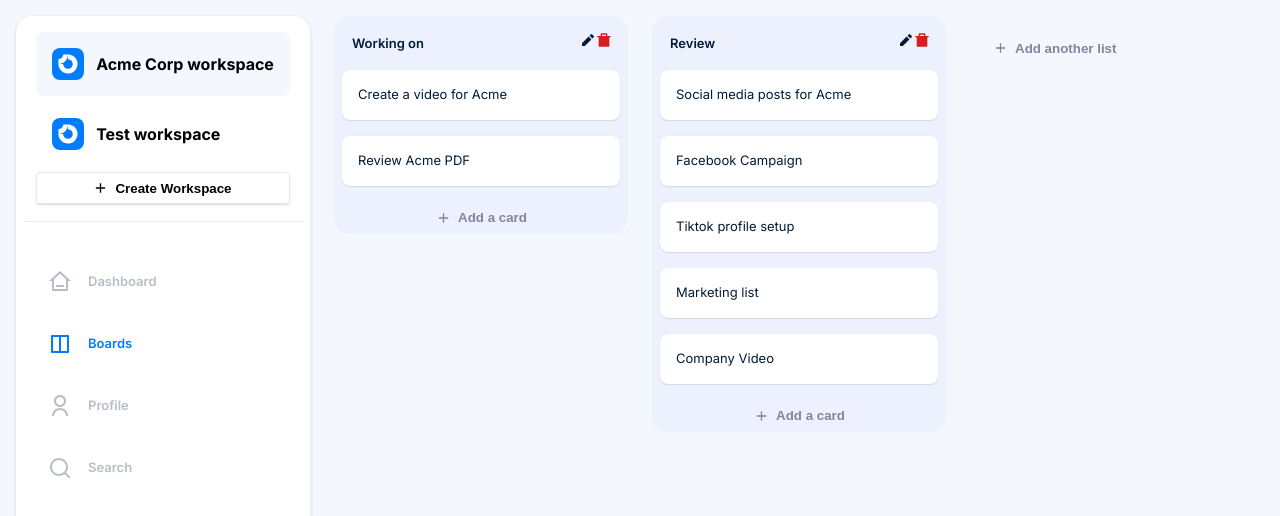
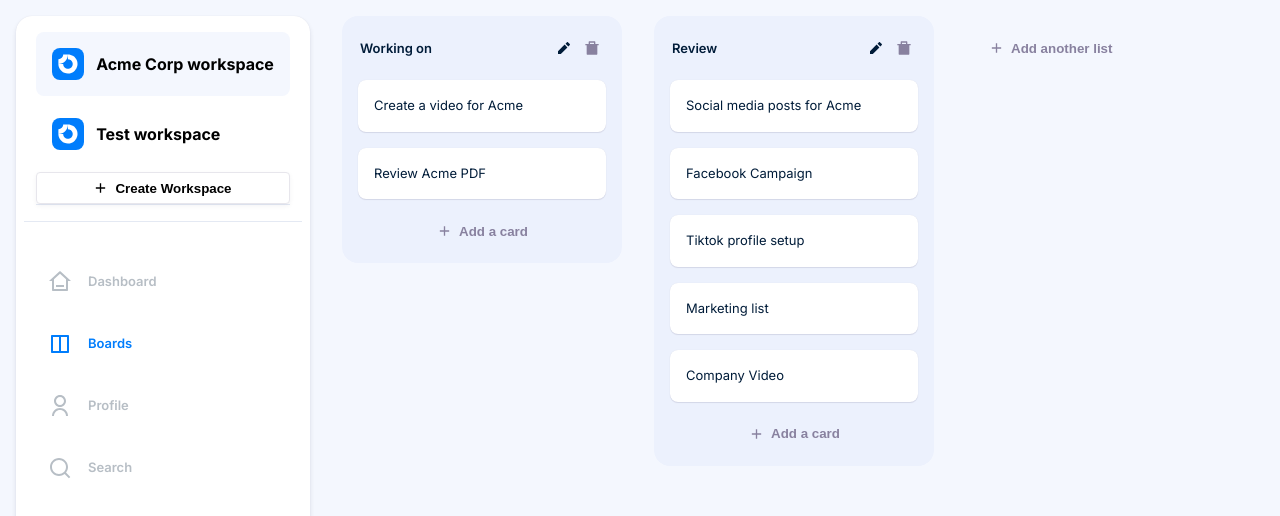
Before and after one commit to rbrtj/storydoc-assignment, a React (Vite) app: page / in a window 1280 px wide. Shown: the top 516 px of the page. Built offline with nearby package versions, Linux system fonts and the light colour scheme.

Commit message:
Adjustments for sorting tasks

```diff
--- a/src/App.scss
+++ b/src/App.scss
@@ -1,3 +1,8 @@
+:root {
+    --spacing-small: 0.5rem;
+    --spacing-medium: 1rem;
+    --spacing-large: 2rem;
+}
 .container {
     display: flex;
     width: 100%;
--- a/src/assets/icons/Edit.tsx
+++ b/src/assets/icons/Edit.tsx
@@ -1,7 +1,4 @@
-interface EditProps {
-  onClick: () => void;
-}
-export const Edit = ({ onClick }: EditProps) => {
+export const Edit = () => {
   return (
     <svg
       xmlns="http://www.w3.org/2000/svg"
@@ -9,7 +6,6 @@
       height="16"
       viewBox="0 0 16 16"
       fill="none"
-      onClick={() => onClick()}
     >
       <path
         d="M8.6 4.57206L11.428 7.40072L4.828 14.0001H2V11.1714L8.6 4.57139V4.57206ZM9.54267 3.62939L10.9567 2.21472C11.0817 2.08974 11.2512 2.01953 11.428 2.01953C11.6048 2.01953 11.7743 2.08974 11.8993 2.21472L13.7853 4.10072C13.9103 4.22574 13.9805 4.39528 13.9805 4.57206C13.9805 4.74883 13.9103 4.91837 13.7853 5.04339L12.3707 6.45739L9.54267 3.62939Z"
--- a/src/components/board/Board.scss
+++ b/src/components/board/Board.scss
@@ -1,5 +1,5 @@
 .board {
   display: flex;
-  gap: 24px;
-  padding: 0 24px;
+  gap: 2rem;
+  padding: 0 2rem;
 }
--- a/src/components/board/Board.tsx
+++ b/src/components/board/Board.tsx
@@ -14,57 +14,17 @@
 } from "@dnd-kit/core";
 import { moveTask } from "../../store/slices";
 import { useDispatch } from "react-redux";
+import { useDragAndDrop } from "../../hooks/useDragAndDrop";
 
 export const Board = () => {
   const tasksLists = useListsForActiveWorkspace();
-  const dispatch = useDispatch();
   const sensors = useSensors(useSensor(MouseSensor), useSensor(TouchSensor));
-  const handleDragEnd = (event: DragEndEvent) => {
-    console.log("drag end!");
-    const { active, over } = event;
-    console.log("over: ", over);
-    if (active.id && over && over.id) {
-      // dispatch(
-      //     moveTask({
-      //       sourceListIndex: listIndex,
-      //       sourceTaskIndex: over.id,
-      //       destinationListIndex: listIndex,
-      //     }),
-      // );
-    }
-    // const { active, over } = event;
-    // if (active.id && over && over.id) {
-    //   console.log("active: ", active, "over: ", over);
-    //   const [, , sourceListIndex, sourceTaskIndex] = active.id;
-    //   const [, , destinationListIndex] = over.id;
-    //   console.log("sourceList index", sourceListIndex);
-    //   dispatch(
-    //     moveTask({
-    //       sourceListIndex: Number(sourceListIndex),
-    //       sourceTaskIndex: Number(sourceTaskIndex),
-    //       destinationListIndex: Number(destinationListIndex),
-    //     }),
-    //   );
-    // }
-  };
-
-  const handleDragStart = (event: DragStartEvent) => {
-    const { active } = event;
-    const { id } = active;
-    console.log("active: ", active);
-    // setActiveId(id);
-  };
-
-  const handleDragMove = (event: DragMoveEvent) => {
-    // const {active, over} = event;
-    //
-  };
+  const { handleDragEnd } = useDragAndDrop();
 
   return (
     <DndContext
       sensors={sensors}
-      onDragStart={handleDragStart}
-      onDragMove={handleDragMove}
+      // onDragStart={handleDragStart}
       onDragEnd={handleDragEnd}
       collisionDetection={closestCenter}
     >
--- /dev/null
+++ b/src/components/list/List.scss
@@ -0,0 +1,48 @@
+.tasks-list {
+  display: flex;
+  flex-direction: column;
+  background-color: #ecf1fd;
+  height: fit-content;
+  border-radius: 16px;
+  padding: 16px;
+
+  &__header {
+  display: flex;
+    & input {
+      background: none;
+            border: none;
+            color: #001c39;
+            font-family: Inter;
+            font-size: 13px;
+            font-style: normal;
+            font-weight: 600;
+
+            &:focus {
+              outline: none;
+            }
+    }
+  }
+  &__content {
+    display: flex;
+    flex-direction: column;
+    align-items: flex-start;
+    gap: 1rem;
+    padding: 16px 0 0 0;
+  }
+
+  &__footer {
+    display: flex;
+    padding-top: 1rem;
+  }
+
+  &__new {
+        display: flex;
+        padding: 16px;
+        &--content {
+          display: flex;
+          & svg {
+            fill: green;
+          }
+        }
+      }
+}
--- a/src/components/list/List.tsx
+++ b/src/components/list/List.tsx
@@ -1,8 +1,8 @@
-import "./TasksList.scss";
+import "./List.scss";
 import { Task, TaskNew } from "../task";
 import { useEffect, useMemo, useRef } from "react";
 import { Button } from "../ui/button";
-import { Edit, Plus, Trash } from "../../assets/icons";
+import { Check, Edit, Plus, Trash } from "../../assets/icons";
 import { TList } from "../../store/types.ts";
 import { useEditListName } from "../../hooks/useEditListName";
 import { useListTitleEdit } from "../../hooks/useListTitleEdit";
@@ -10,13 +10,16 @@
 import { useDraggable, useDroppable } from "@dnd-kit/core";
 import { CSS } from "@dnd-kit/utilities";
 import { useDispatch } from "react-redux";
-import { SortableContext, useSortable } from "@dnd-kit/sortable";
+import {
+  rectSortingStrategy,
+  SortableContext,
+  useSortable,
+} from "@dnd-kit/sortable";
 
 interface TasksListProps {
   list: TList;
 }
 export const List = ({ list }: TasksListProps) => {
-  const dispatch = useDispatch();
   const editListName = useEditListName();
   const { title, isEditing, startEditing, stopEditing, handleChange } =
     useListTitleEdit(list.name, list.id, editListName);
@@ -39,9 +42,11 @@
     }
   }, [isEditing]);
 
+  const tasksId = useMemo(() => list.tasks.map((t) => t.id), [list.tasks]);
+
   return (
+    <SortableContext items={tasksId}>
       <div className="tasks-list" ref={setNodeRef}>
-      <div className="tasks-list__content">
         <div className="tasks-list__header">
           <input
             value={title}
@@ -51,56 +56,33 @@
             onChange={handleChange}
             onKeyDown={(e) => e.key === "Enter" && stopEditing()}
           />
-          <div className="tasks-list__header--actions">
-            <Edit onClick={startEditing} />
+          <Button onClick={startEditing} variant="ghost">
+            <Edit />
+          </Button>
+          <Button onClick={() => console.log("delete list")} variant="ghost">
             <Trash />
+          </Button>
         </div>
-        </div>
-        <SortableContext items={list.tasks} id={list.id}>
+        <div className="tasks-list__content">
           {list.tasks.map((task) => (
-            <SortableTask key={task.id} id={task.id} taskName={task.name} />
+            <Task key={task.id} id={task.id} taskName={task.name} />
           ))}
-        </SortableContext>
           {isNewTask && (
-          <div>
             <TaskNew
               onCancel={cancelNewTask}
               onSave={saveNewTask}
               onChange={handleNewTaskNameChange}
               value={newTaskName}
             />
-          </div>
           )}
         </div>
+        <div className="tasks-list__footer">
           <Button onClick={startNewTask} variant="ghost">
             <Plus />
             Add a card
           </Button>
         </div>
+      </div>
+    </SortableContext>
   );
 };
-
-const SortableTask = ({ id, taskName }) => {
-  console.log("sortable task id", id);
-  const { attributes, listeners, setNodeRef, transform } = useSortable({
-    id: id,
-  });
-
-  useEffect(() => {
-    console.log("SortableTask Rerendered!", id, taskName);
-  }, [id, taskName]);
-
-  return (
-    <div
-      className="tasks-list__tasks"
-      ref={setNodeRef}
-      style={{
-        transform: CSS.Translate.toString(transform),
-      }}
-      {...attributes}
-      {...listeners}
-    >
-      <Task taskName={taskName} />
-    </div>
-  );
-};
--- a/src/components/list/ListAdd.tsx
+++ b/src/components/list/ListAdd.tsx
@@ -1,4 +1,4 @@
-import "./TasksList.scss";
+import "./List.scss";
 import { Button } from "../ui/button";
 import { Check, Plus } from "../../assets/icons";
 import { useState } from "react";
--- a/src/components/list/TasksList.scss
+++ /dev/null
@@ -1,81 +0,0 @@
-.tasks-list {
-  display: inline-flex;
-  flex-direction: column;
-  align-items: flex-start;
-  gap: 8px;
-  background-color: #ecf1fd;
-  border-radius: 16px;
-  height: fit-content;
-  &:hover {
-    .tasks-list__header-actions {
-      display: inline-flex;
-    }
-  }
-
-  &__content {
-    display: flex;
-    padding: 16px 8px 8px 8px;
-    flex-direction: column;
-    align-items: flex-start;
-    gap: 16px;
-  }
-
-  &__header {
-    display: flex;
-    width: 100%;
-    justify-content: space-between;
-    align-items: center;
-    color: #001c39;
-    font-family: Inter;
-    font-size: 13px;
-    font-style: normal;
-    font-weight: 600;
-    padding: 0 8px 0 8px;
-
-    & p {
-      margin: 0;
-    }
-
-    & svg {
-      fill: #d61c1c;
-      cursor: pointer;
-    }
-
-    &__actions {
-      display: flex;
-      align-items: center;
-    }
-
-    & input {
-      background: none;
-      border: none;
-      color: #001c39;
-      font-family: Inter;
-      font-size: 13px;
-      font-style: normal;
-      font-weight: 600;
-
-      &:focus {
-        outline: none;
-      }
-    }
-  }
-
-  &__tasks {
-    display: flex;
-    flex-direction: column;
-    align-items: flex-start;
-    gap: 8px;
-  }
-
-  &__new {
-    display: flex;
-    padding: 16px;
-    &--content {
-      display: flex;
-      & svg {
-        fill: green;
-      }
-    }
-  }
-}
--- a/src/components/task/Task.scss
+++ b/src/components/task/Task.scss
@@ -3,9 +3,7 @@
   align-items: center;
   justify-content: space-between;
   padding: 16px 0 16px 16px;
-  width: 278px;
-  height: 50px;
-  flex-shrink: 0;
+  width: 100%;
   border-radius: 8px;
   background-color: #FFFFFF;
   box-shadow: 0px 0px 1px 0px rgba(18, 3, 62, 0.10), 0px 1px 1px 0px rgba(18, 3, 62, 0.10);
@@ -18,7 +16,6 @@
     display: flex;
     align-items: center;
     justify-content: center;
-    gap: 4px;
     margin-right: 16px;
     & svg {
       fill: green;
--- a/src/components/task/Task.tsx
+++ b/src/components/task/Task.tsx
@@ -1,8 +1,27 @@
 import "./Task.scss";
-
+import { useSortable } from "@dnd-kit/sortable";
+import { CSS } from "@dnd-kit/utilities";
 interface TaskProps {
   taskName: string;
+  id: string;
 }
-export const Task = ({ taskName }: TaskProps) => {
-  return <div className="task">{taskName}</div>;
+export const Task = ({ taskName, id }: TaskProps) => {
+  const { attributes, listeners, setNodeRef, transform, transition } =
+    useSortable({
+      id: id,
+    });
+  return (
+    <div
+      ref={setNodeRef}
+      className="task"
+      style={{
+        transform: CSS.Translate.toString(transform),
+        transition,
+      }}
+      {...attributes}
+      {...listeners}
+    >
+      {taskName}
+    </div>
+  );
 };
--- /dev/null
+++ b/src/hooks/useDragAndDrop/index.tsx
@@ -0,0 +1,16 @@
+import { useDispatch } from "react-redux";
+import { DragEndEvent } from "@dnd-kit/core";
+
+export const useDragAndDrop = () => {
+  const dispatch = useDispatch();
+
+  const handleDragEnd = (event: DragEndEvent) => {
+    const { active, over } = event;
+    if (active.id && over && over.id) {
+      // Implement logic to update task position
+      // dispatch(moveTask(/* payload */));
+    }
+  };
+
+  return { handleDragEnd };
+};
--- a/src/store/slices/boardSlice.ts
+++ b/src/store/slices/boardSlice.ts
@@ -27,23 +27,23 @@
         id: "list-2",
         tasks: [
           {
-            id: "task-1",
+            id: "task-3",
             name: "Social media posts for Acme",
           },
           {
-            id: "task-2",
+            id: "task-4",
             name: "Facebook Campaign",
           },
           {
-            id: "task-3",
+            id: "task-5",
             name: "Tiktok profile setup",
           },
           {
-            id: "task-4",
+            id: "task-6",
             name: "Marketing list",
           },
           {
-            id: "task-5",
+            id: "task-7",
             name: "Company Video",
           },
         ],
```
Lines whose indentation alone changed are shown as unchanged.
